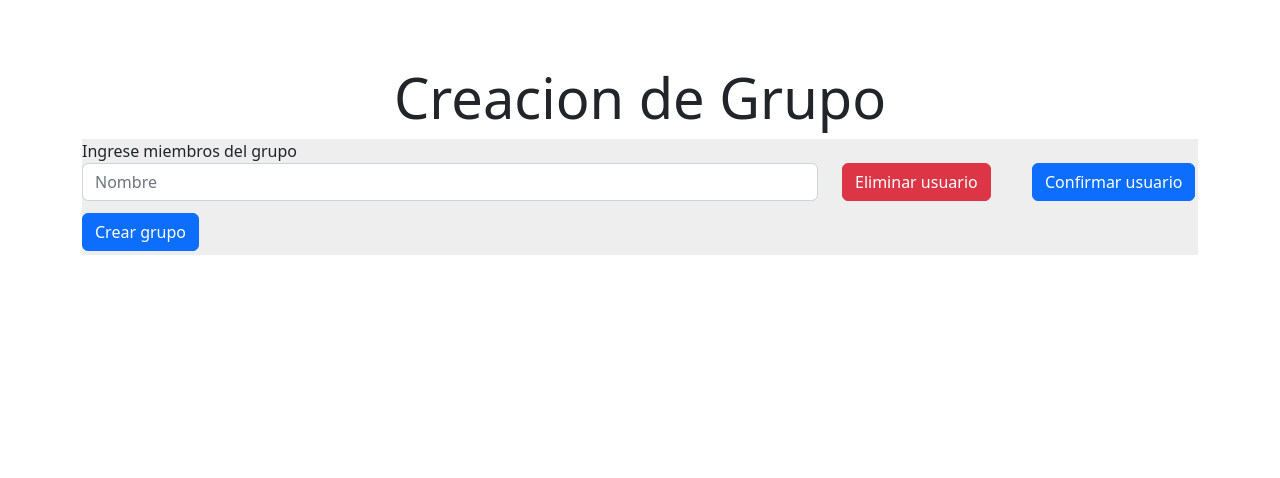
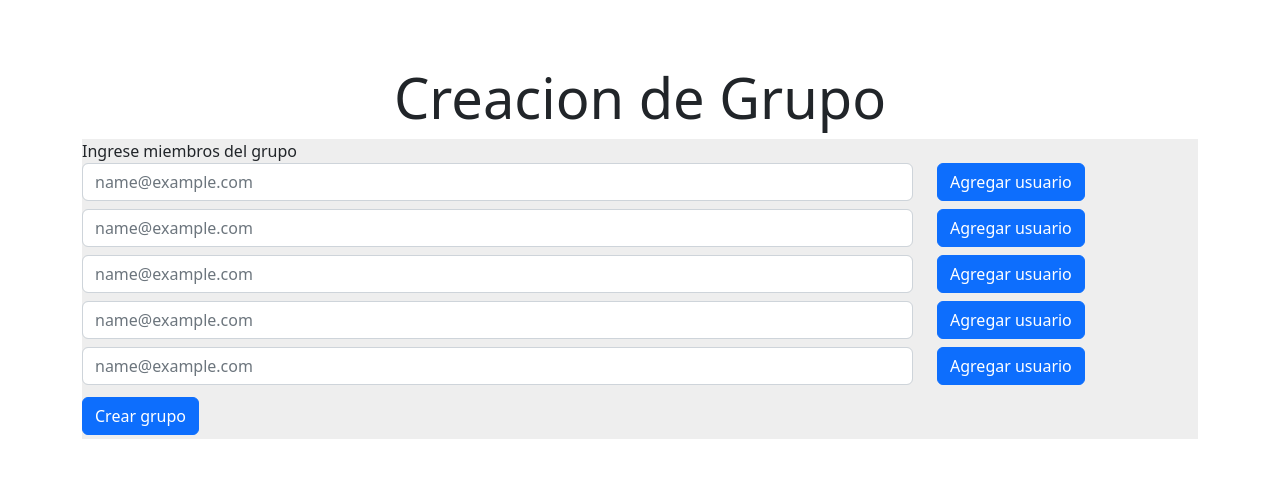
Before and after one commit to Edwin-DEV-py/SocialWeb2, a Django app: page /grupo/ in a window 1280 px wide. Shown: the part 57-535 px from the top of the page. Run offline with Django 4.2, Linux system fonts and the light colour scheme; parts of the project's set-up code (start-up, migrations or seed data) failed here and were passed over; some libraries are stand-ins or nearby versions.

Commit message:
FORM grupo 2.0

```diff
--- a/Web/templates/grupo.html
+++ b/Web/templates/grupo.html
@@ -9,17 +9,55 @@
         <div class="form-group">
             <label for="formGroupExampleInput">Ingrese miembros del grupo</label>
             <div class="row">
-                <div class="col-sm-8">
-                    <input type="text" class="form-control" id="formGroupExampleInput" placeholder="Nombre">
+                <div class="col-sm-9">
+                    <input type="email" class="form-control" id="exampleFormControlInput1" placeholder="name@example.com">
                 </div>
                 <div class="col">
-                    <button type="submit" class="btn btn-danger mb-2">Eliminar usuario</button>
-                </div>
-                <div class="col">
-                    <button type="submit" class="btn btn-primary mb-2">Confirmar usuario</button>
+                    <button type="submit" class="btn btn-primary mb-2">Agregar usuario</button>
                 </div>
             </div>
         </div>
+        <div class="form-group">
+            <div class="row">
+                <div class="col-sm-9">
+                    <input type="email" class="form-control" id="exampleFormControlInput1" placeholder="name@example.com">
+                </div>
+                <div class="col">
+                    <button type="submit" class="btn btn-primary mb-2">Agregar usuario</button>
+                </div>
+            </div>
+        </div>
+        <div class="form-group">
+            <div class="row">
+                <div class="col-sm-9">
+                    <input type="email" class="form-control" id="exampleFormControlInput1" placeholder="name@example.com">
+                </div>
+                <div class="col">
+                    <button type="submit" class="btn btn-primary mb-2">Agregar usuario</button>
+                </div>
+            </div>
+        </div>
+        <div class="form-group">
+            <div class="row">
+                <div class="col-sm-9">
+                    <input type="email" class="form-control" id="exampleFormControlInput1" placeholder="name@example.com">
+                </div>
+                <div class="col">
+                    <button type="submit" class="btn btn-primary mb-2">Agregar usuario</button>
+                </div>
+            </div>
+        </div>
+        <div class="form-group">
+            <div class="row">
+                <div class="col-sm-9">
+                    <input type="email" class="form-control" id="exampleFormControlInput1" placeholder="name@example.com">
+                </div>
+                <div class="col">
+                    <button type="submit" class="btn btn-primary mb-2">Agregar usuario</button>
+                </div>
+            </div>
+        </div>
+
     </form>
     <div>
     <button type="submit" class="btn btn-primary my-1">Crear grupo</button>
```
